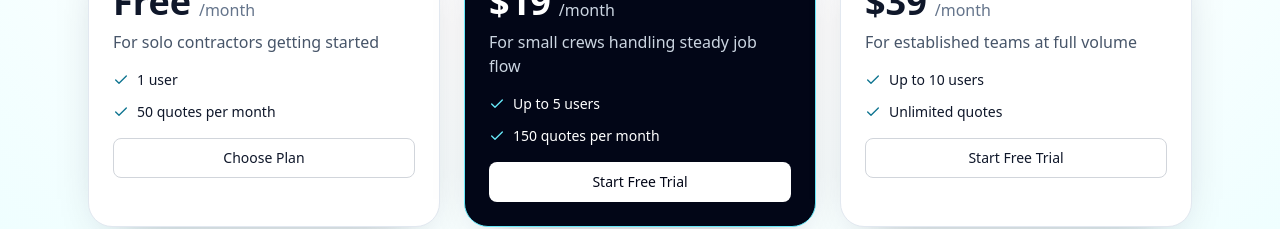
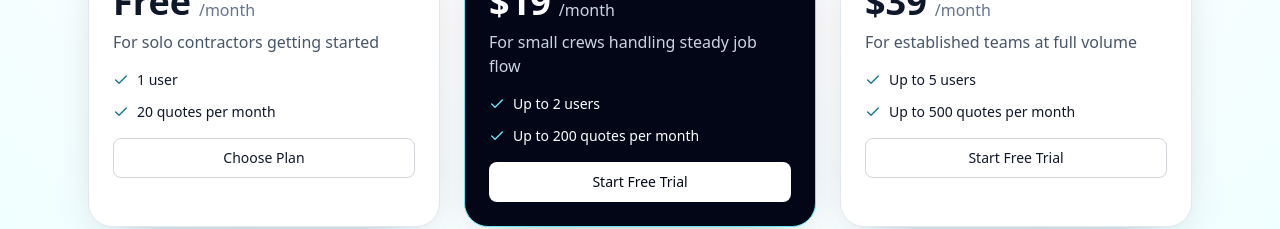
Before and after one commit to Murdoch45/snapquote, a Next.js app: page /pricing in a window 1280 px wide. Shown: the part 469-698 px from the top of the page. Built offline with nearby package versions, Linux system fonts and the light colour scheme; no server answers.

Commit message:
fix: update plan limits to correct quote and seat counts

```diff
--- a/app/api/app/team/invite/route.ts
+++ b/app/api/app/team/invite/route.ts
@@ -6,8 +6,8 @@ import { inviteTeamSchema } from "@/lib/validations";
 
 function maxMembersByPlan(plan: string): number {
   if (plan === "SOLO") return 1;
-  if (plan === "TEAM") return 5;
-  return 10;
+  if (plan === "TEAM") return 2;
+  return 5;
 }
 
 export async function POST(request: Request) {
--- a/components/PricingPlans.tsx
+++ b/components/PricingPlans.tsx
@@ -19,7 +19,7 @@ const plans: Array<{
     name: "Solo",
     price: "Free",
     description: "For solo contractors getting started",
-    bullets: ["1 user", "50 quotes per month"]
+    bullets: ["1 user", "20 quotes per month"]
   },
   {
     key: "team",
@@ -27,14 +27,14 @@ const plans: Array<{
     price: "$19",
     description: "For small crews handling steady job flow",
     featured: true,
-    bullets: ["Up to 5 users", "150 quotes per month"]
+    bullets: ["Up to 2 users", "Up to 200 quotes per month"]
   },
   {
     key: "business",
     name: "Business",
     price: "$39",
     description: "For established teams at full volume",
-    bullets: ["Up to 10 users", "Unlimited quotes"]
+    bullets: ["Up to 5 users", "Up to 500 quotes per month"]
   }
 ];
 
--- a/lib/usage.ts
+++ b/lib/usage.ts
@@ -20,9 +20,9 @@ function firstDayOfMonth(date = new Date()): string {
 }
 
 export function getPlanUsageLimit(plan: OrgPlan): PlanUsageLimit {
-  if (plan === "SOLO") return { limit: 50, grace: 5, hardStopAt: 55 };
-  if (plan === "TEAM") return { limit: 150, grace: 5, hardStopAt: 155 };
-  return { limit: null, grace: 0, hardStopAt: null };
+  if (plan === "SOLO") return { limit: 20, grace: 5, hardStopAt: 25 };
+  if (plan === "TEAM") return { limit: 200, grace: 5, hardStopAt: 205 };
+  return { limit: 500, grace: 5, hardStopAt: 505 };
 }
 
 function getWarningAt90(limit: number | null, count: number): boolean {
```
